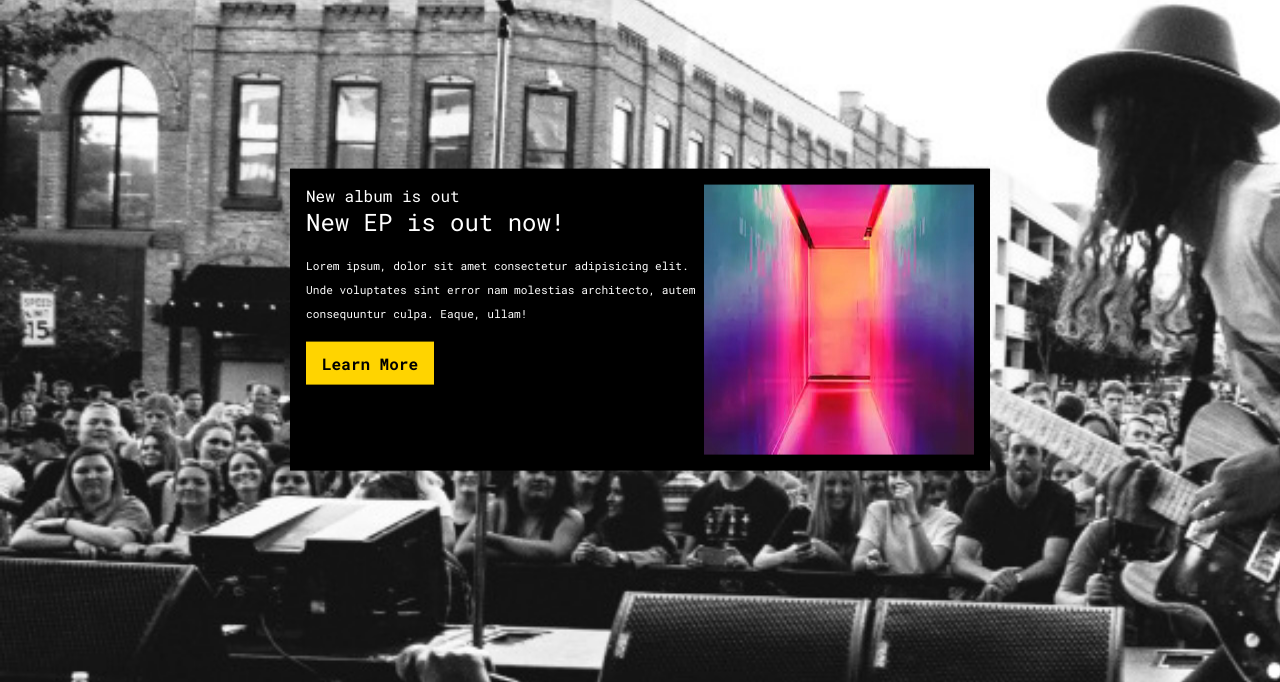
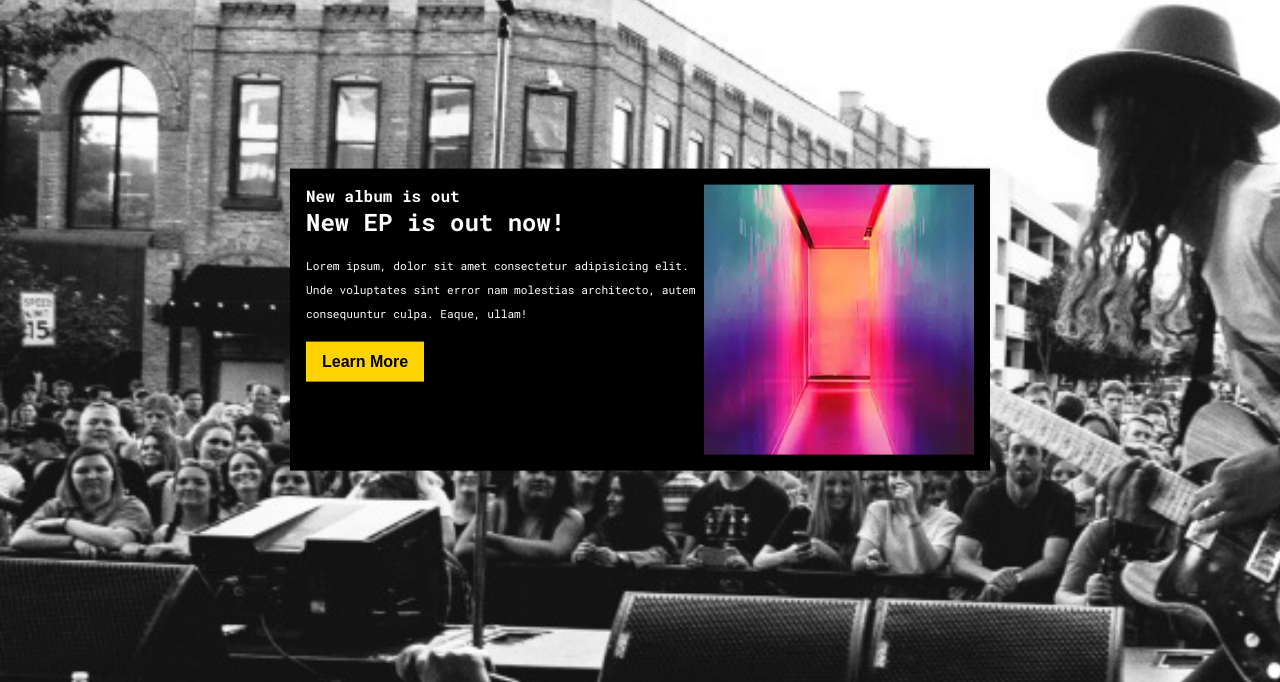
Before and after one commit to tiioxic/bandmusic, a plain HTML site: page index.html in a window 1280 px wide. Shown: the part 118-800 px from the top of the page. Drawn offline with Linux system fonts and the light colour scheme.

Commit message:
modif css

```diff
--- a/css/style.css
+++ b/css/style.css
@@ -211,6 +211,7 @@ footer .container ul li{
     padding: .7rem 1rem;
     width: fit-content;
     text-transform: capitalize;
+    border: none;
 
 }
 
--- a/index.html
+++ b/index.html
@@ -32,16 +32,16 @@
     <main>
         <section id="section__hero" class="relative">
             <img src="./img/stage.jpg" alt="">
-            <figure id="figure__hero">
+            <div id="figure__hero">
                 <img class="dispNone " src="./img/efe-kurnaz-unsplash.jpg" alt="">
-                <figcaption id="fig__content">
-                    <figcaption id="fig__subtitle">New album is out</figcaption>
-                    <figcaption id="fig__title">New EP is out now!</figcaption>
-                    <figcaption id="fig__text">Lorem ipsum, dolor sit amet consectetur adipisicing elit. Unde voluptates
-                        sint error nam molestias architecto, autem consequuntur culpa. Eaque, ullam!</figcaption>
-                    <figcaption class="btn__yellow">Learn more</figcaption>
-                </figcaption>
-            </figure>
+                <div id="fig__content">
+                    <h2 id="fig__subtitle">New album is out</h2>
+                    <h2 id="fig__title">New EP is out now!</h2>
+                    <p id="fig__text">Lorem ipsum, dolor sit amet consectetur adipisicing elit. Unde voluptates
+                        sint error nam molestias architecto, autem consequuntur culpa. Eaque, ullam!</p>
+                    <input type="button" class="btn__yellow" value="Learn more">
+                    </div>
+            </div>
         </section>
         <section id="section__media">
             <div class="container">
```
